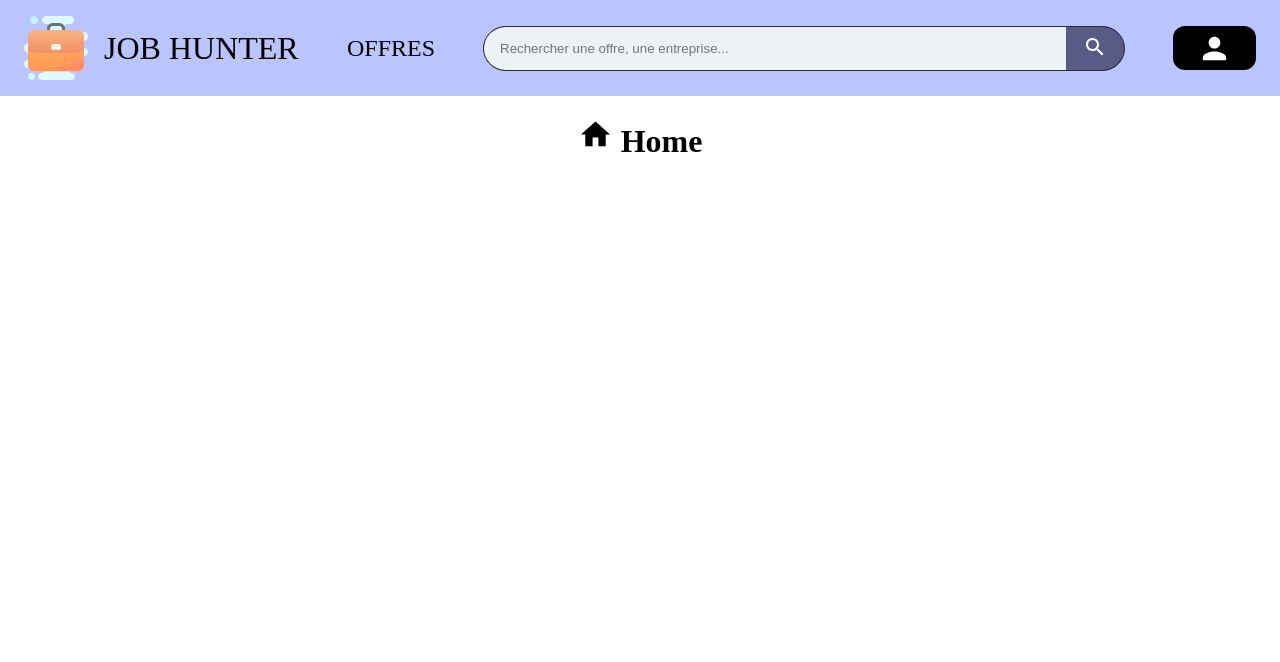
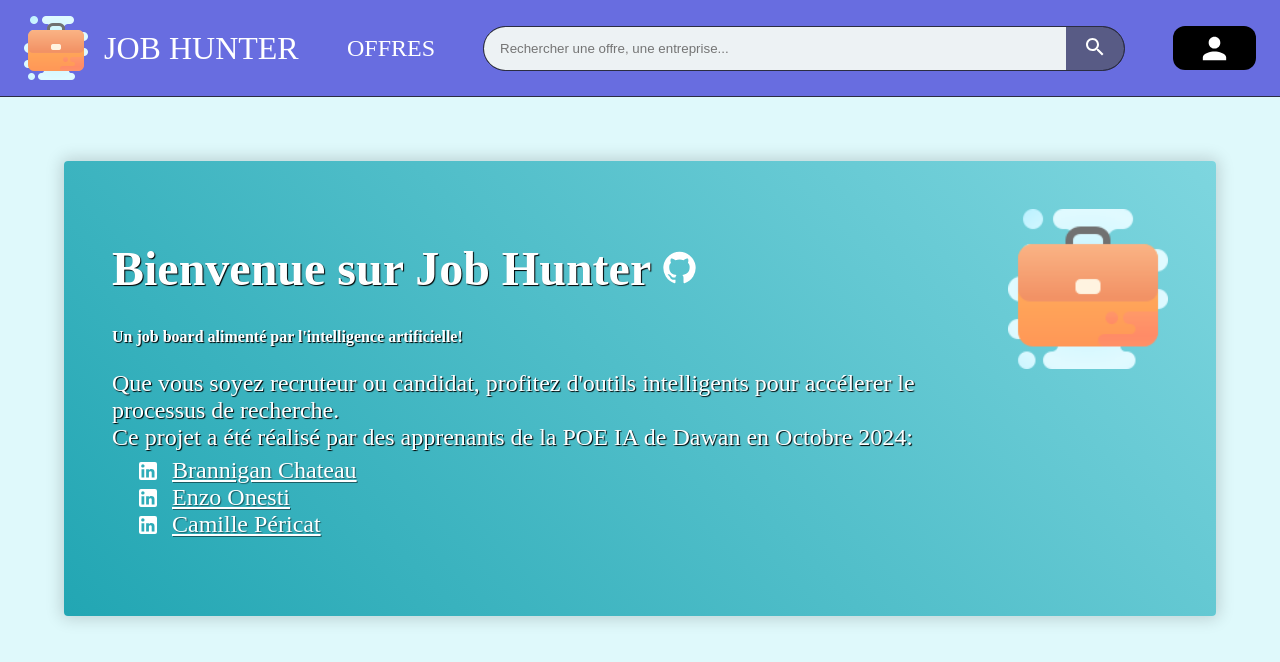
Before and after one commit to ceritrus/ats, a React (Vite) app in the folder front/: page / in a window 1280 px wide. Shown: the top 662 px of the page. Built offline with nearby package versions, Linux system fonts and the light colour scheme; the HTML template or start-up script is replaced by a standard one.

Commit message:
Added home page

```diff
--- a/front/src/pages/Home.jsx
+++ b/front/src/pages/Home.jsx
@@ -6,9 +6,47 @@ export default function Home() {
   return (
     <div>
       <Navbar />
-      <h1>
-        <Icons.home className="icon" fontSize="large" /> Home
-      </h1>
+      <div className="home">
+        <div classname="left-column">
+          <h1>
+            Bienvenue sur Job Hunter{" "}
+            <a href="https://github.com/ceritrus/ats">
+              <Icons.github fontSize="large" />
+            </a>
+          </h1>
+          <h2>Un job board alimenté par l'intelligence artificielle!</h2>
+          <p>
+            Que vous soyez recruteur ou candidat, profitez d'outils intelligents
+            pour accélerer le processus de recherche.
+            <br />
+            Ce projet a été réalisé par des apprenants de la POE IA de Dawan en
+            Octobre 2024:
+            <ul>
+              <li>
+                <a href="https://www.linkedin.com/in/brannigan-chateau/">
+                  <Icons.linkedin />
+                  Brannigan Chateau
+                </a>
+              </li>
+              <li>
+                <a href="https://www.linkedin.com/in/enzo-onesti/">
+                  <Icons.linkedin />
+                  Enzo Onesti
+                </a>
+              </li>
+              <li>
+                <a href="https://www.linkedin.com/in/camille-pericat/">
+                  <Icons.linkedin />
+                  Camille Péricat
+                </a>
+              </li>
+            </ul>
+          </p>
+        </div>
+        <div className="right-column">
+          <img src="/logo.png" alt="logo" />
+        </div>
+      </div>
     </div>
   );
 }
--- a/front/src/styles/App.css
+++ b/front/src/styles/App.css
@@ -6,6 +6,7 @@
 }
 
 .App {
+  background-color: #dff9fb;
   text-align: center;
   position: absolute;
   top: 0;
@@ -48,7 +49,7 @@
 }
 
 .navbar {
-  background-color: #bac5ff;
+  background-color: #686de0 ;
   position: sticky;
   top: 0;
   list-style-type: none;
@@ -57,6 +58,7 @@
   flex-direction: row;
   justify-content: flex-end;
   align-items: center;
+  border-bottom: 1px solid #2b2d42;
 
   gap: 3em;
 
@@ -88,7 +90,7 @@
 .nav-link:first-of-type {
   margin-right: auto;
   font-size: 2em;
-  color: #000000;
+  color: white;
   text-decoration: none;
   display: flex;
   gap: .5em;
@@ -96,7 +98,7 @@
 }
 
 .nav-section {
-  color: black;
+  color: white;
   text-decoration: none;
   font-size: 1.5em;
 
@@ -150,3 +152,67 @@
   height: 2em;
   padding: 0em;
 }
+
+.home {
+  background: linear-gradient(45deg, #22a6b3, #7ed6df);
+  padding: 3em;
+  margin: 4em;
+  display: flex;
+  flex-direction: column;
+  align-items: flex-start;
+  justify-content: center;
+  text-align: left;
+  color: white;
+  text-shadow: 1px 1px 1px rgb(0, 0, 0);
+  border-radius: .25em;
+  box-shadow: 0 0 1em 0.2em #00000027;
+}
+
+.home h1 {
+  font-size: 3em;
+  align-items: center;
+}
+
+.home h2 {
+  font-size: 1em;
+}
+
+.home p {
+  font-size: 1.5em;
+}
+
+.home ul {
+  list-style-type: none;
+  text-align: left;
+  margin: 0;
+  padding: .25em 1em;
+}
+
+.home a {
+  color: white;
+  text-shadow: 1px 1px 1px rgba(0, 0, 0, 0.471);
+  transition-duration: .5s;
+}
+
+.home li a {
+  display: flex;
+  gap: .5em;
+  align-items: center;
+}
+
+.home a:hover {
+  text-shadow: none;
+  transition-duration: .5s;
+}
+
+.home {
+  display: flex;
+  flex-direction: row;
+  justify-content: space-between;
+}
+
+.home img {
+  margin-top: 0px;
+  margin-bottom: auto;
+  width: 10rem;
+}
--- a/front/src/utils/Icons.jsx
+++ b/front/src/utils/Icons.jsx
@@ -2,12 +2,16 @@ import PersonIcon from "@mui/icons-material/Person";
 import HomeIcon from "@mui/icons-material/Home";
 import InfoIcon from "@mui/icons-material/Info";
 import WorkIcon from "@mui/icons-material/Work";
+import LinkedInIcon from "@mui/icons-material/LinkedIn";
+import GithubIcon from "@mui/icons-material/Github";
 
 const Icons = {
   user: PersonIcon,
   home: HomeIcon,
   info: InfoIcon,
   work: WorkIcon,
+  linkedin: LinkedInIcon,
+  github: GithubIcon,
 };
 
 export default Icons;
```
